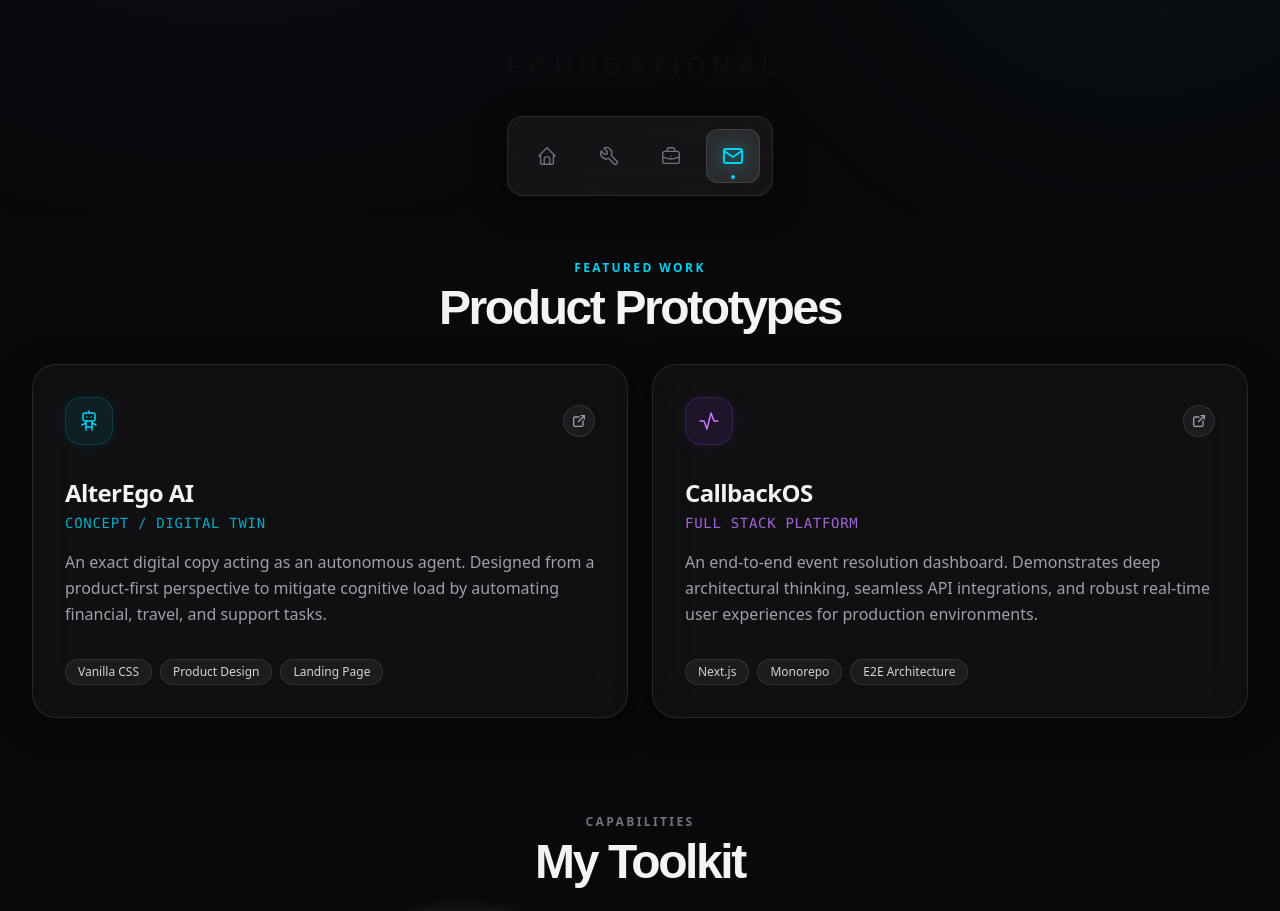
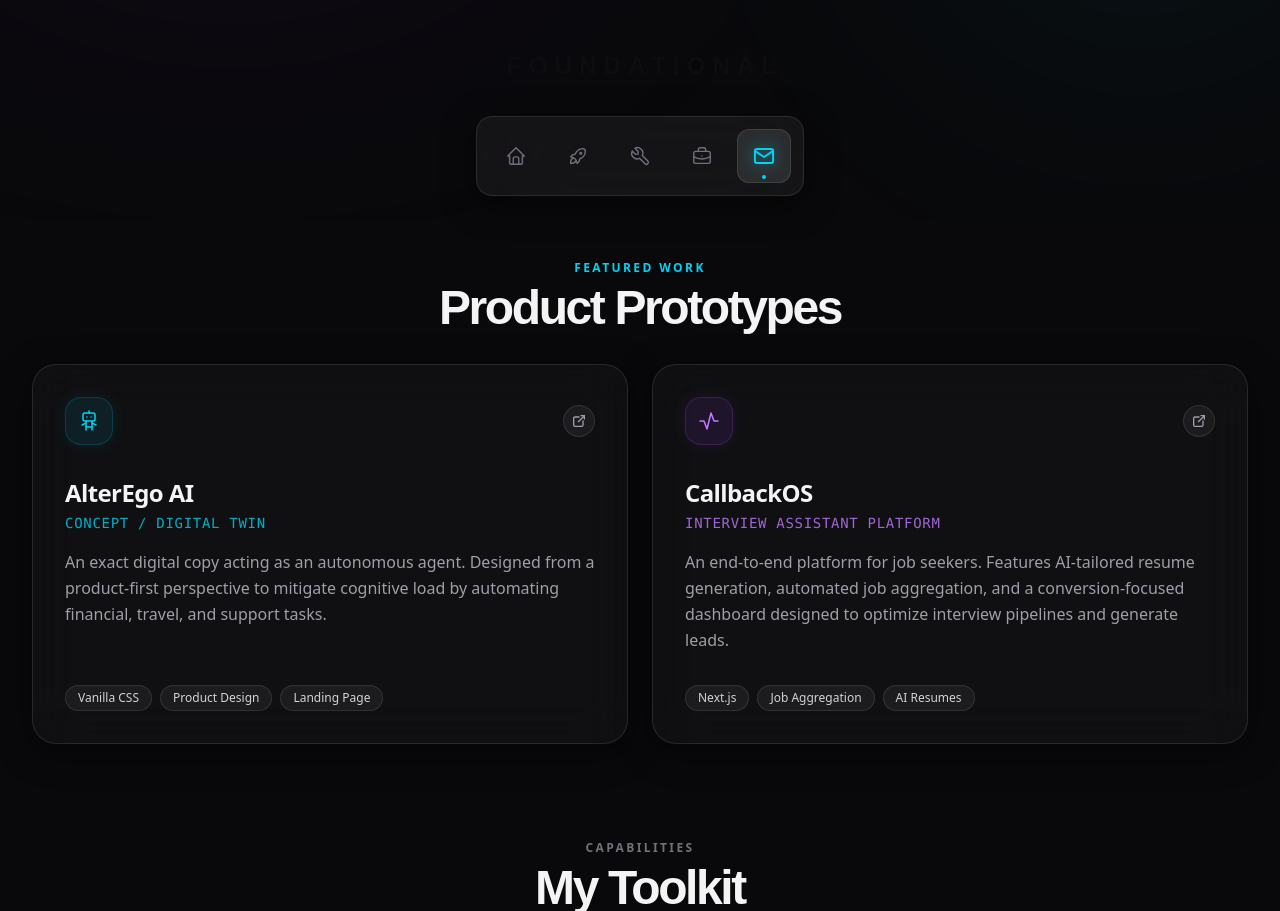
Before and after one commit to dabralnavneet/monorepo-workspace, an Astro site in the folder apps/portfolio/: page / in a window 1280 px wide. Shown: the part 580-1491 px from the top of the page. Built offline with nearby package versions, Linux system fonts and the light colour scheme; Astro itself is replaced by a stand-in of ours; animation ran at ten frames a second; a web font is replaced by a local one.

Commit message:
feat(portfolio): update callbackos copy and add nav link

```diff
--- a/apps/portfolio/src/components/navigation.tsx
+++ b/apps/portfolio/src/components/navigation.tsx
@@ -2,10 +2,11 @@
 
 import { useState, useEffect } from 'react';
 import { motion } from 'motion/react';
-import { IconHome, IconBriefcase, IconTool, IconMail } from '@tabler/icons-react';
+import { IconHome, IconBriefcase, IconTool, IconMail, IconRocket } from '@tabler/icons-react';
 
 const navItems = [
   { id: 'home', label: 'Home', icon: IconHome },
+  { id: 'prototypes', label: 'Products', icon: IconRocket },
   { id: 'toolkit', label: 'Toolkit', icon: IconTool },
   { id: 'experience', label: 'Experience', icon: IconBriefcase },
   { id: 'contact', label: 'Contact', icon: IconMail },
--- a/apps/portfolio/src/components/prototypes.tsx
+++ b/apps/portfolio/src/components/prototypes.tsx
@@ -63,17 +63,17 @@
 
             <div className="mt-4">
               <h3 className="text-xl sm:text-2xl font-bold text-zinc-100 tracking-tight group-hover:text-purple-400 transition-colors">CallbackOS</h3>
-              <p className="text-sm font-mono text-purple-400/80 mt-1 uppercase tracking-wider">Full Stack Platform</p>
+              <p className="text-sm font-mono text-purple-400/80 mt-1 uppercase tracking-wider">Interview Assistant Platform</p>
               <p className="text-zinc-400 text-sm sm:text-base mt-4 leading-relaxed">
-                An end-to-end event resolution dashboard. Demonstrates deep architectural thinking, seamless API integrations, and robust real-time user experiences for production environments.
+                An end-to-end platform for job seekers. Features AI-tailored resume generation, automated job aggregation, and a conversion-focused dashboard designed to optimize interview pipelines and generate leads.
               </p>
             </div>
           </div>
 
           <div className="relative z-10 mt-8 flex flex-wrap gap-2">
             <span className="px-3 py-1 rounded-full bg-white/5 border border-white/10 text-xs font-medium text-zinc-300">Next.js</span>
-            <span className="px-3 py-1 rounded-full bg-white/5 border border-white/10 text-xs font-medium text-zinc-300">Monorepo</span>
-            <span className="px-3 py-1 rounded-full bg-white/5 border border-white/10 text-xs font-medium text-zinc-300">E2E Architecture</span>
+            <span className="px-3 py-1 rounded-full bg-white/5 border border-white/10 text-xs font-medium text-zinc-300">Job Aggregation</span>
+            <span className="px-3 py-1 rounded-full bg-white/5 border border-white/10 text-xs font-medium text-zinc-300">AI Resumes</span>
           </div>
         </a>
 
```
